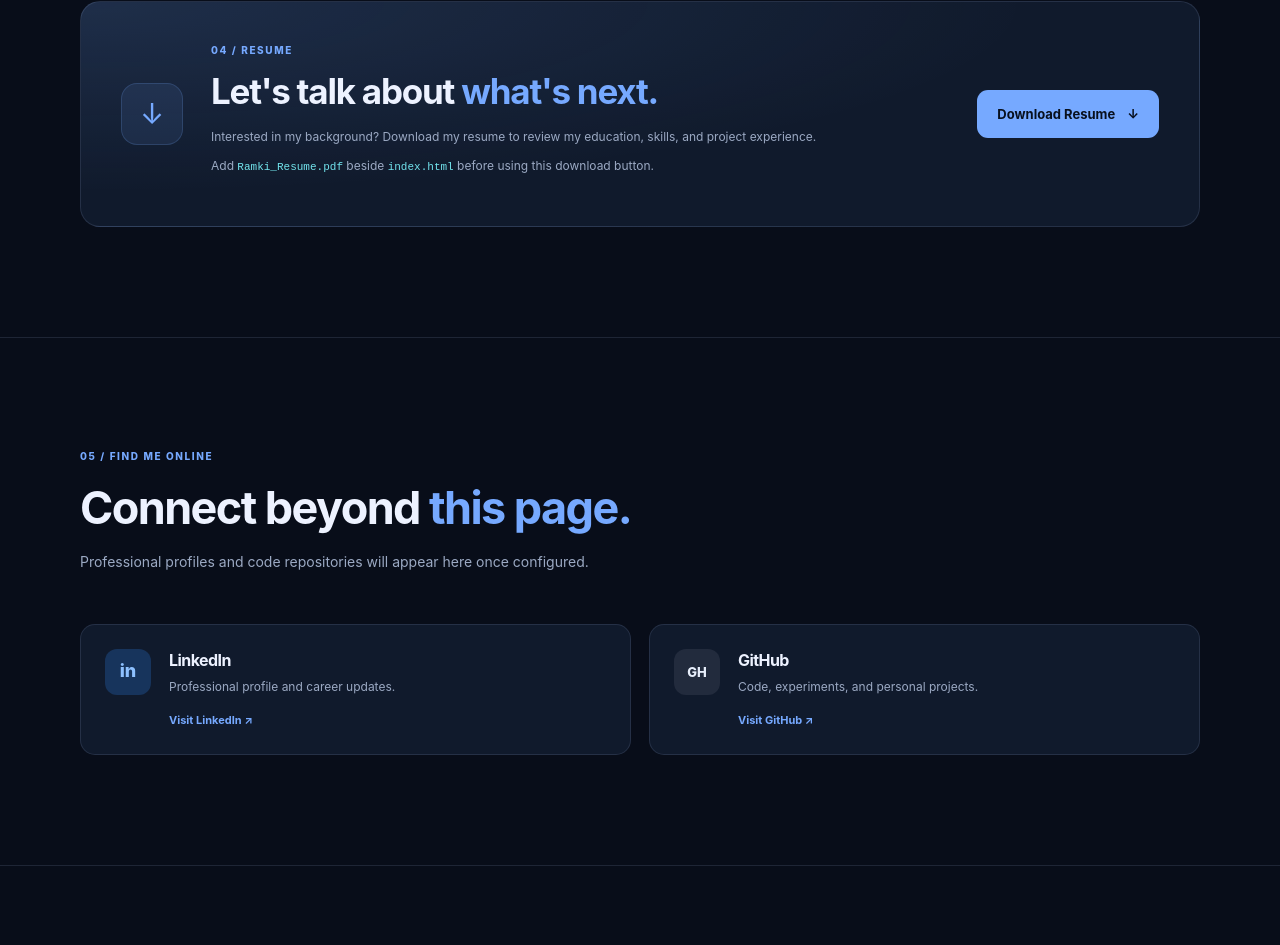
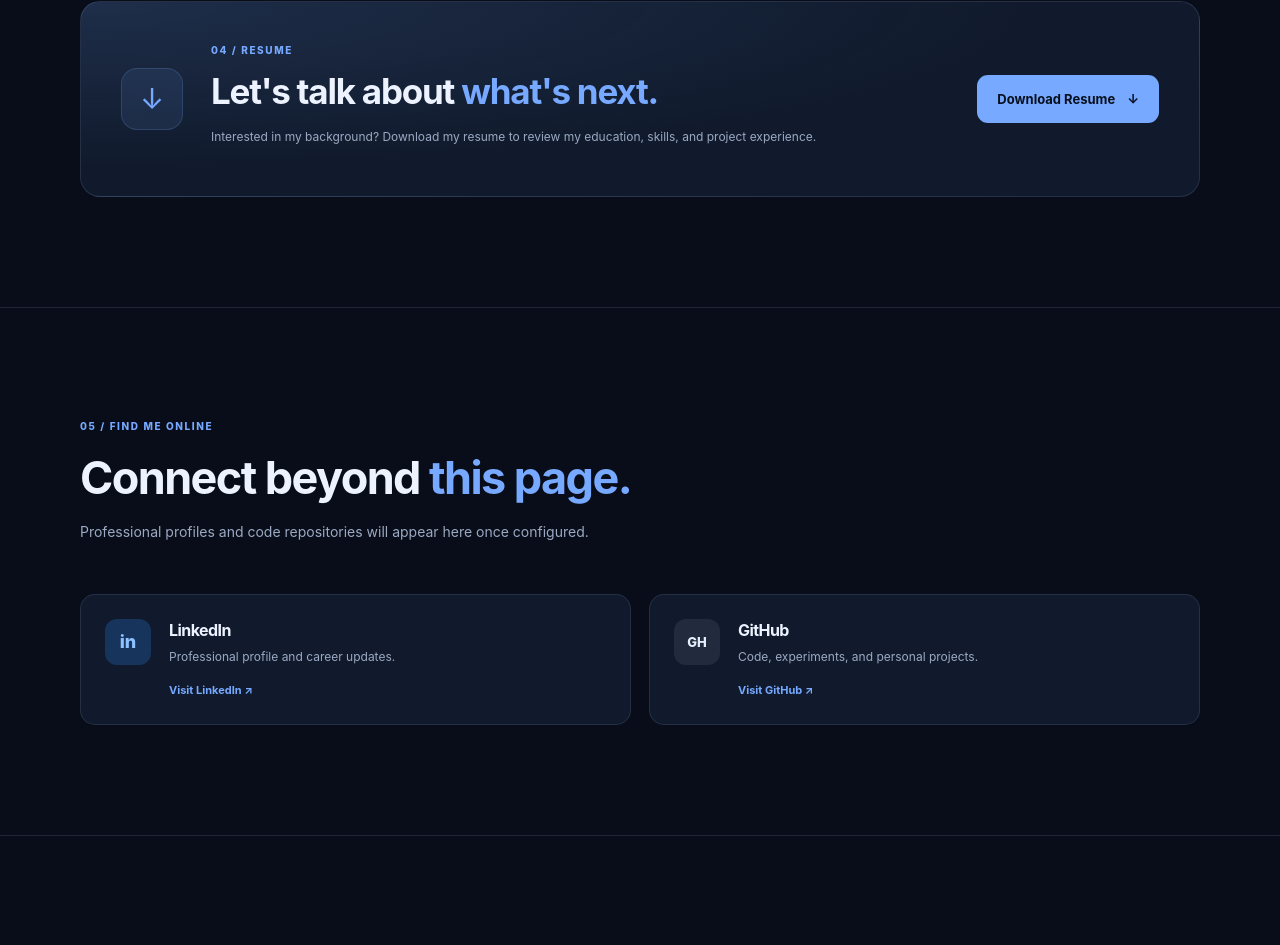
Before and after one commit to ramakrishnanrcs338-art/my-portfolio, a plain HTML site: page index.html in a window 1280 px wide. Shown: the part 3374-4319 px from the top of the page. Drawn offline with Linux system fonts and the light colour scheme.

Commit message:
Add files via upload

```diff
--- a/index.html
+++ b/index.html
@@ -393,10 +393,7 @@
               Interested in my background? Download my resume to review my
               education, skills, and project experience.
             </p>
-            <p class="resume-hint">
-              Add <code>Ramki_Resume.pdf</code> beside <code>index.html</code>
-              before using this download button.
-            </p>
+
           </div>
           <a class="button button-primary" href="Ramki_Resume.pdf" download>
             Download Resume <span aria-hidden="true">↓</span>
```
